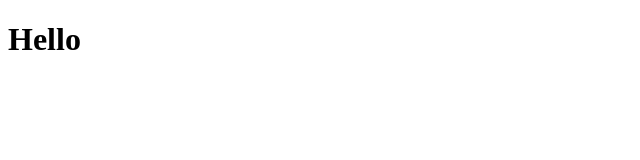
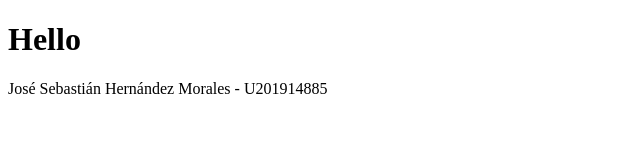
Before and after one commit to upc-is/ihc-front, a plain HTML site: page introHtmlCss/siguiente.html in a window 1280 px wide. Shown: the whole page, without its empty margins (0-640 px from the left). Drawn offline with Linux system fonts and the light colour scheme.

Commit message:
Changed by Sebastian Hernandez

```diff
--- a/introHtmlCss/siguiente.html
+++ b/introHtmlCss/siguiente.html
@@ -6,5 +6,6 @@
 </head>
 <body>
     <h1>Hello</h1>
+    <p>José Sebastián Hernández Morales - U201914885</p>
 </body>
 </html>
```
